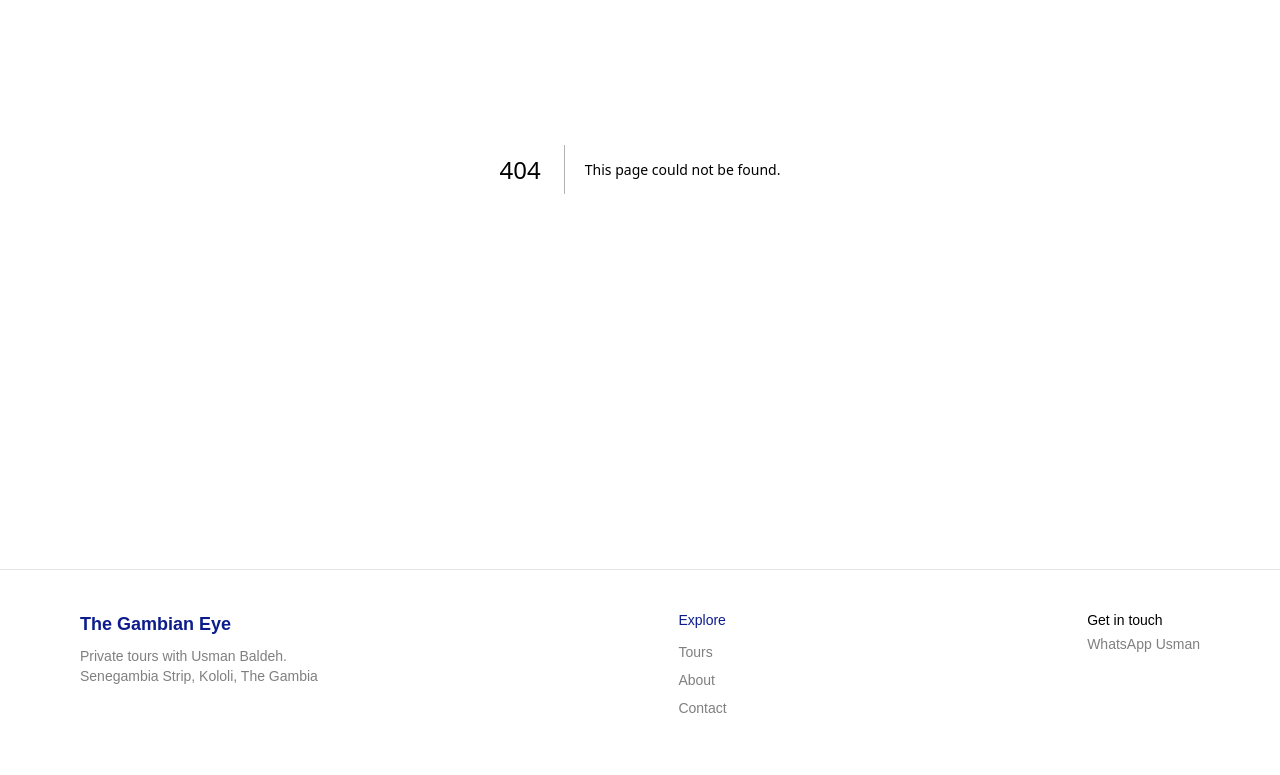
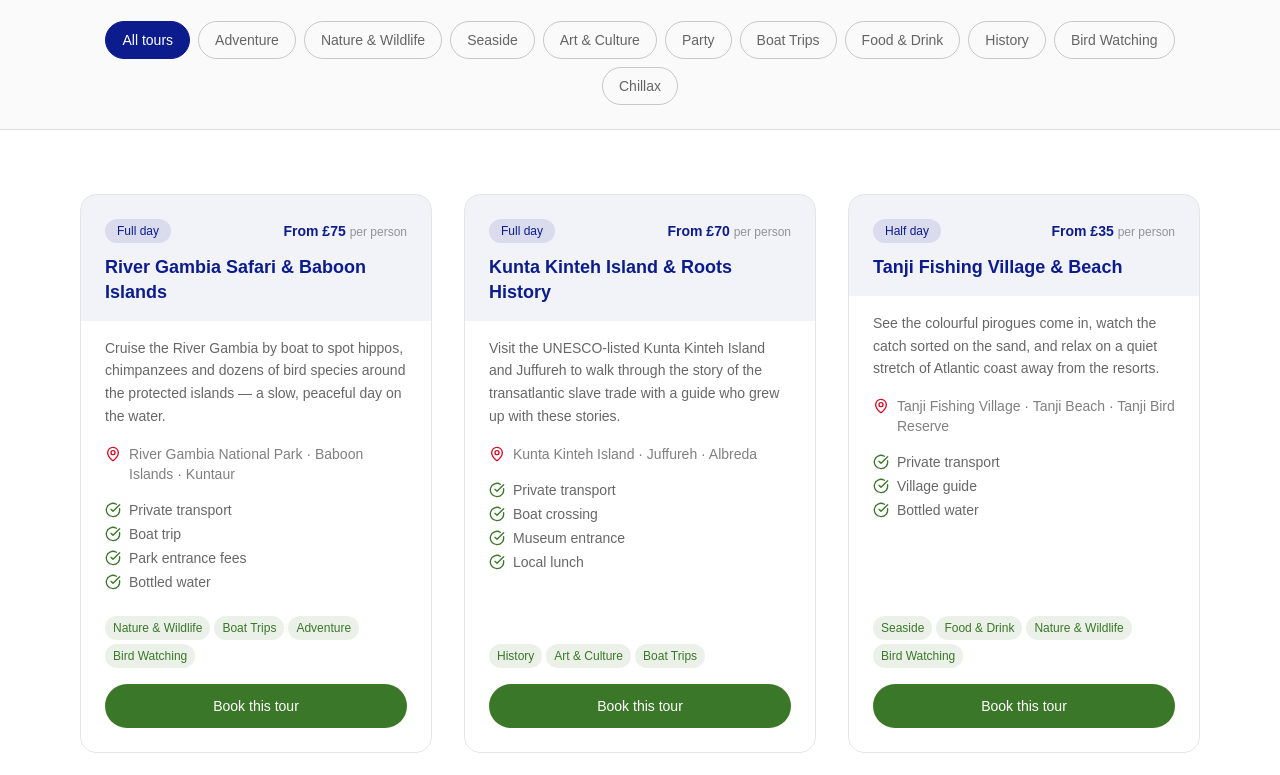
Before and after one commit to ApolloG01/the-gambian-eye-experience, a Next.js app: page /tours in a window 1280 px wide. Before the commit this address had no page. Shown: the part 300-1075 px from the top of the page. Built offline with nearby package versions, Linux system fonts and the light colour scheme.

Commit message:
feat: add tours page with filterable tour cards

```diff
--- /dev/null
+++ b/app/components/ToursGrid.tsx
@@ -0,0 +1,149 @@
+"use client";
+
+import { useState } from "react";
+import { MapPin, Clock, CheckCircle } from "lucide-react";
+import { tours } from "@/app/data/tours";
+import type { Interest } from "@/app/data/tours";
+
+const allInterests: Interest[] = [
+  "Adventure",
+  "Nature & Wildlife",
+  "Seaside",
+  "Art & Culture",
+  "Party",
+  "Boat Trips",
+  "Food & Drink",
+  "History",
+  "Bird Watching",
+  "Chillax",
+];
+
+export default function ToursGrid() {
+  const [activeInterest, setActiveInterest] = useState<Interest | null>(null);
+
+  const filtered = activeInterest
+    ? tours.filter((t) => t.interests.includes(activeInterest))
+    : tours;
+
+  return (
+    <div>
+      {/* Filter bar */}
+      <div className="bg-zinc-50 border-b border-black/10 px-4 py-6">
+        <div className="max-w-6xl mx-auto flex flex-wrap gap-2 justify-center">
+          <button
+            onClick={() => setActiveInterest(null)}
+            className={`px-4 py-2 rounded-full border text-sm font-medium transition-colors ${
+              activeInterest === null
+                ? "bg-gambia-blue text-white border-gambia-blue"
+                : "border-black/20 text-black/60 hover:border-gambia-blue hover:text-gambia-blue"
+            }`}
+          >
+            All tours
+          </button>
+          {allInterests.map((interest) => (
+            <button
+              key={interest}
+              onClick={() => setActiveInterest(interest)}
+              className={`px-4 py-2 rounded-full border text-sm font-medium transition-colors ${
+                activeInterest === interest
+                  ? "bg-gambia-blue text-white border-gambia-blue"
+                  : "border-black/20 text-black/60 hover:border-gambia-blue hover:text-gambia-blue"
+              }`}
+            >
+              {interest}
+            </button>
+          ))}
+        </div>
+      </div>
+
+      {/* Cards grid */}
+      <div className="max-w-6xl mx-auto px-4 py-16">
+        {filtered.length === 0 ? (
+          <p className="text-center text-black/50">
+            No tours match that interest yet.
+          </p>
+        ) : (
+          <div className="grid grid-cols-1 md:grid-cols-2 lg:grid-cols-3 gap-8">
+            {filtered.map((tour) => (
+              <div
+                key={tour.id}
+                className="border border-black/10 rounded-2xl overflow-hidden flex flex-col"
+              >
+                {/* Card header */}
+                <div className="bg-gambia-blue/5 px-6 pt-6 pb-4">
+                  <div className="flex items-center justify-between mb-3">
+                    <span className="text-xs font-medium bg-gambia-blue/10 text-gambia-blue px-3 py-1 rounded-full">
+                      {tour.duration}
+                    </span>
+                    <span className="text-sm font-semibold text-gambia-blue">
+                      From {tour.currency === "GBP" ? "£" : ""}
+                      {tour.priceFrom}{" "}
+                      <span className="text-xs font-normal text-black/40">
+                        per person
+                      </span>
+                    </span>
+                  </div>
+                  <h2 className="text-lg font-semibold text-gambia-blue leading-snug">
+                    {tour.name}
+                  </h2>
+                </div>
+
+                {/* Card body */}
+                <div className="px-6 py-4 flex flex-col gap-4 flex-1">
+                  <p className="text-sm text-black/60 leading-relaxed">
+                    {tour.description}
+                  </p>
+
+                  {/* Locations */}
+                  <div className="flex items-start gap-2 text-sm text-black/50">
+                    <MapPin className="w-4 h-4 mt-0.5 shrink-0 text-gambia-red" />
+                    <span>{tour.locations.join(" · ")}</span>
+                  </div>
+
+                  {/* Inclusions */}
+                  <ul className="flex flex-col gap-1">
+                    {tour.inclusions.map((item) => (
+                      <li
+                        key={item}
+                        className="flex items-center gap-2 text-sm text-black/60"
+                      >
+                        <CheckCircle className="w-4 h-4 shrink-0 text-gambia-green" />
+                        {item}
+                      </li>
+                    ))}
+                  </ul>
+
+                  {/* Interests tags */}
+                  <div className="flex flex-wrap gap-1 mt-auto pt-2">
+                    {tour.interests.map((i) => (
+                      <span
+                        key={i}
+                        className="text-xs px-2 py-1 rounded-full bg-gambia-green/10 text-gambia-green"
+                      >
+                        {i}
+                      </span>
+                    ))}
+                  </div>
+                </div>
+
+                {/* Card footer */}
+                <div className="px-6 pb-6">
+                  <a
+                    href={`https://wa.me/2209984010?text=${encodeURIComponent(
+                      `Hi Usman! I'm interested in the "${tour.name}" tour. Could you tell me more?`,
+                    )}`}
+                    target="_blank"
+                    rel="noopener noreferrer"
+                    className="block w-full text-center bg-gambia-green text-white py-3 rounded-full text-sm font-medium hover:opacity-90 transition-opacity"
+                  >
+                    Book this tour
+                  </a>
+                </div>
+              </div>
+            ))}
+          </div>
+        )}
+      </div>
+    </div>
+  );
+}
--- /dev/null
+++ b/app/tours/page.tsx
@@ -0,0 +1,22 @@
+import ToursGrid from "@/app/components/ToursGrid";
+
+export const metadata = {
+  title: "Tours | The Gambian Eye",
+  description:
+    "Browse private, tailor-made excursions in The Gambia and Senegal with local guide Usman Baldeh.",
+};
+
+export default function ToursPage() {
+  return (
+    <div>
+      <div className="bg-gambia-blue text-white py-16 px-4 text-center">
+        <h1 className="text-4xl font-bold mb-3">Our Tours</h1>
+        <p className="text-white/70 max-w-xl mx-auto">
+          Every excursion is private and built around you. Browse below or
+          filter by what you're into.
+        </p>
+      </div>
+      <ToursGrid />
+    </div>
+  );
+}
```
